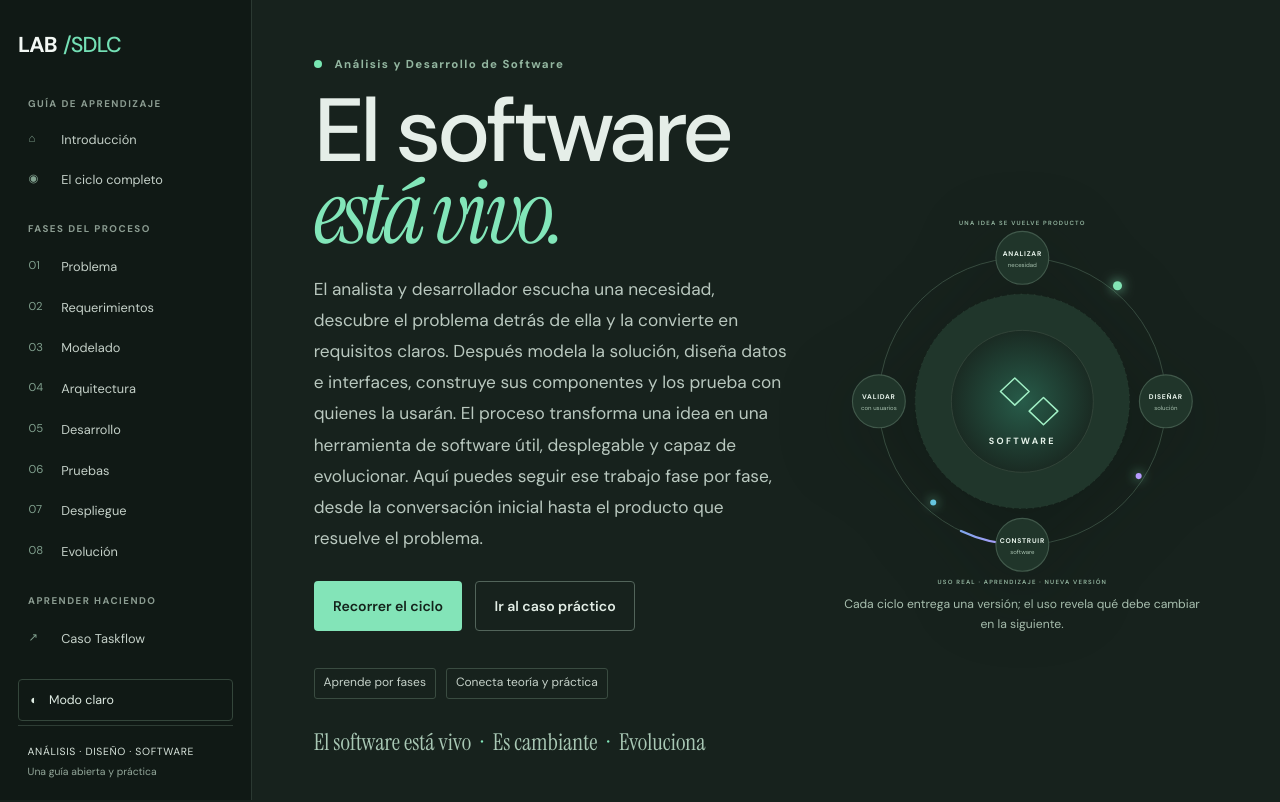
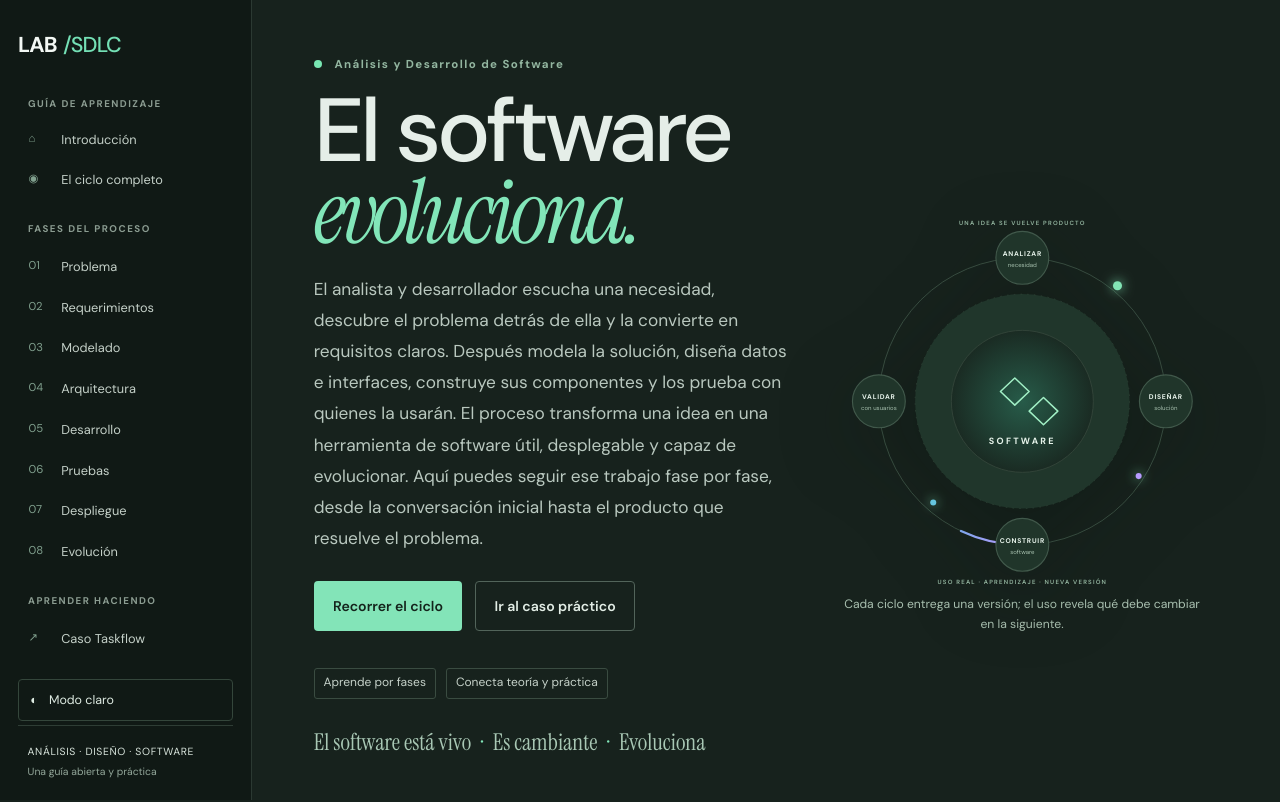
Before and after one commit to riveracrist/riveracrist.github.io, an Astro site: page / in a window 1280 px wide. Shown: the top 802 px of the page. Built offline with nearby package versions, Linux system fonts and the light colour scheme; Astro itself is replaced by a stand-in of ours.

Commit message:
Actualiza mensaje principal a El software evoluciona

```diff
--- a/src/pages/index.astro
+++ b/src/pages/index.astro
@@ -6,7 +6,7 @@ const base = import.meta.env.BASE_URL;
 ---
 <Base title="Analizar, diseñar, construir" description="Guía didáctica e interactiva para aprender las fases del análisis y desarrollo de software.">
   <section class="hero wrap">
-    <div class="hero-copy"><p class="eyebrow"><span class="live-dot"></span> Análisis y Desarrollo de Software</p><h1>El software<br /><em>está vivo.</em></h1><p class="hero-intro">El analista y desarrollador escucha una necesidad, descubre el problema detrás de ella y la convierte en requisitos claros. Después modela la solución, diseña datos e interfaces, construye sus componentes y los prueba con quienes la usarán. El proceso transforma una idea en una herramienta de software útil, desplegable y capaz de evolucionar. Aquí puedes seguir ese trabajo fase por fase, desde la conversación inicial hasta el producto que resuelve el problema.</p><div class="actions"><a class="button primary" href={base + 'fases/'}>Recorrer el ciclo</a><a class="button secondary" href={base + 'caso/'}>Ir al caso práctico</a></div><div class="skills"><span>Aprende por fases</span><span>Conecta teoría y práctica</span></div><p class="evolution-line">El software está vivo <i>·</i> Es cambiante <i>·</i> Evoluciona</p></div>
+    <div class="hero-copy"><p class="eyebrow"><span class="live-dot"></span> Análisis y Desarrollo de Software</p><h1>El software<br /><em>evoluciona.</em></h1><p class="hero-intro">El analista y desarrollador escucha una necesidad, descubre el problema detrás de ella y la convierte en requisitos claros. Después modela la solución, diseña datos e interfaces, construye sus componentes y los prueba con quienes la usarán. El proceso transforma una idea en una herramienta de software útil, desplegable y capaz de evolucionar. Aquí puedes seguir ese trabajo fase por fase, desde la conversación inicial hasta el producto que resuelve el problema.</p><div class="actions"><a class="button primary" href={base + 'fases/'}>Recorrer el ciclo</a><a class="button secondary" href={base + 'caso/'}>Ir al caso práctico</a></div><div class="skills"><span>Aprende por fases</span><span>Conecta teoría y práctica</span></div><p class="evolution-line">El software está vivo <i>·</i> Es cambiante <i>·</i> Evoluciona</p></div>
     <figure class="hero-art evolution-graphic" aria-labelledby="evolution-caption">
       <svg viewBox="0 0 520 520" role="img" aria-labelledby="evolution-title evolution-desc">
         <title id="evolution-title">El software evoluciona en ciclos de aprendizaje</title>
```
